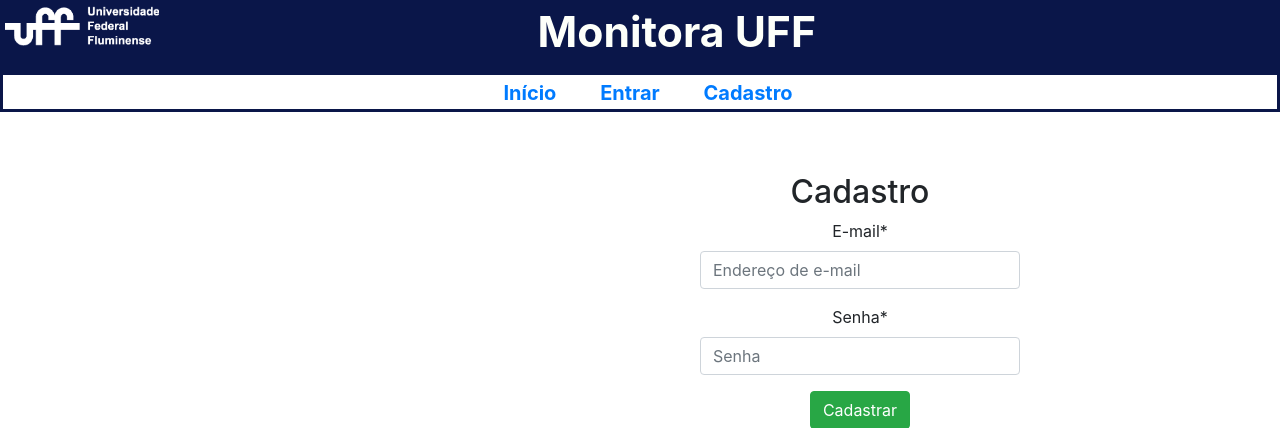
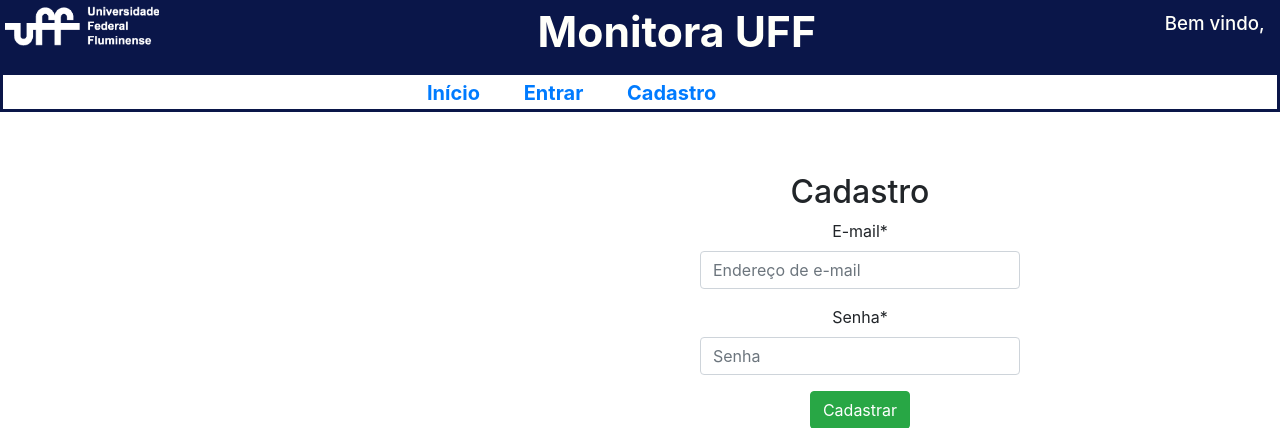
Before and after one commit to gleisondop5/gteccom-cercainteligente, a Django app: page /accounts/signup/ in a window 1280 px wide. Shown: the top 428 px of the page. Run offline with Django 3.2, Linux system fonts and the light colour scheme; some libraries are stand-ins or nearby versions.

Commit message:
Adição do nome do user no cabeçalho

```diff
--- a/server/monitor/static/style/style.css
+++ b/server/monitor/static/style/style.css
@@ -1,3 +1,5 @@
+
+/***********CABEÇALHO***********/
 .marcas{
     margin-top: -17px;
     height: 90px;
@@ -10,15 +12,27 @@
     width: 12%;
     margin-top: 23px;
     margin-left: 5px;
+
 }
 
 .marca{
     position: absolute;
     margin-top: 23px;
     margin-left: 42%;
-    color: rgb(253, 255, 250);
+    color: rgb(255, 255, 250);
     font-weight: bolder;
     font-size: 32pt;
+
+}
+
+.user{
+    position: absolute;
+    font-size: 14pt;
+    color: rgb(255, 255, 250);;
+    text-align: center;
+    margin-left: 91%;
+    margin-top: 30px;
+    margin-bottom: 0px;
 }
 
 .naveg{
@@ -32,7 +46,7 @@
 
 .naveg-nav{
     list-style: none;
-    margin-left: 33%;
+    margin-left: 27%;
     color: #0a1649;
     margin-top: 3px;
 
--- a/server/monitor/templates/monitor/base.html
+++ b/server/monitor/templates/monitor/base.html
@@ -18,8 +18,9 @@
             <div>
                 <img class="logo" src="{% static 'images/logo-uff.png' %}">
                 <h1 class="marca">Monitora UFF</h1>
+                <h2 class="user">Bem vindo, {{ user.get_username }}</h2>
+            </div>
 
-            </div>
             <div class="naveg">
                 <ul class="naveg-nav">
                     <li class="naveg-item">
--- a/server/monitor/templates/monitor/index.html
+++ b/server/monitor/templates/monitor/index.html
@@ -8,6 +8,7 @@
     <img class="cameras" src="{% static 'images/cameras.png' %}">
     <h1>Bem vindo ao MonitoraUFF</h1>
     <h3>Sistema de controle de circulação de veículos dentros dos campi da UFF</h3>
+
 </main>
 
 {% endblock %}
```
Also changed, not shown: 1 other file.
